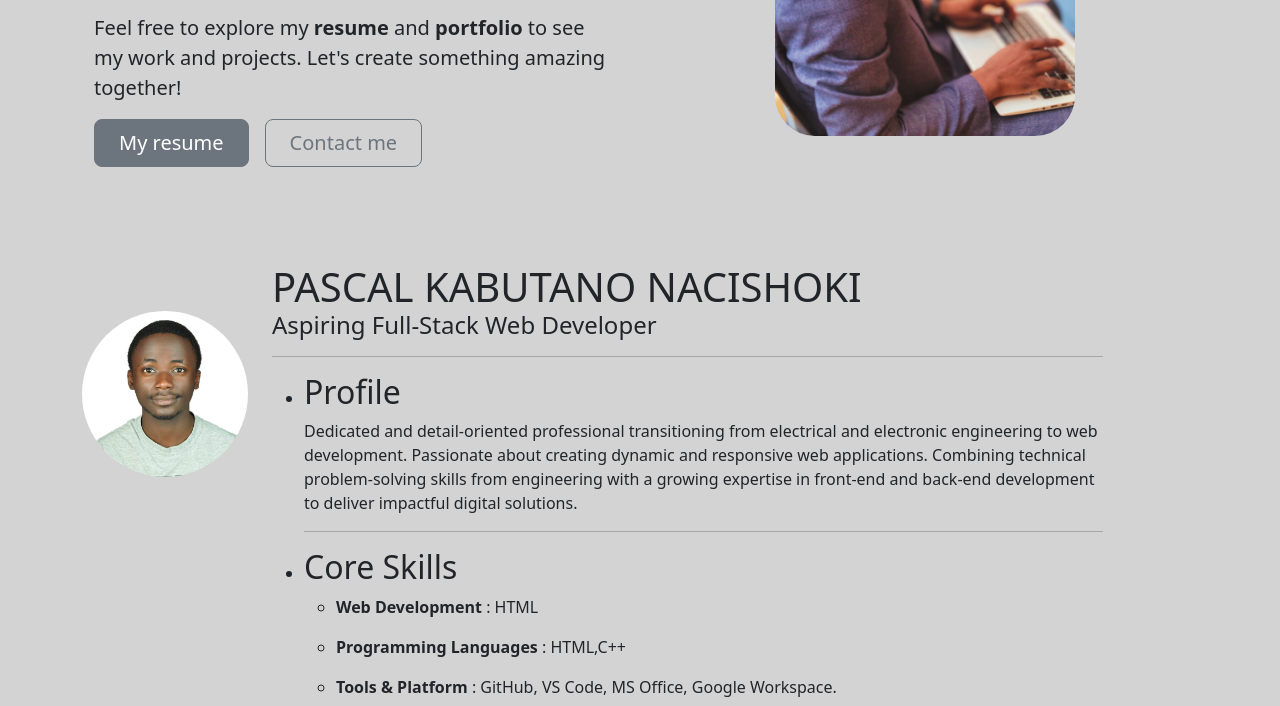
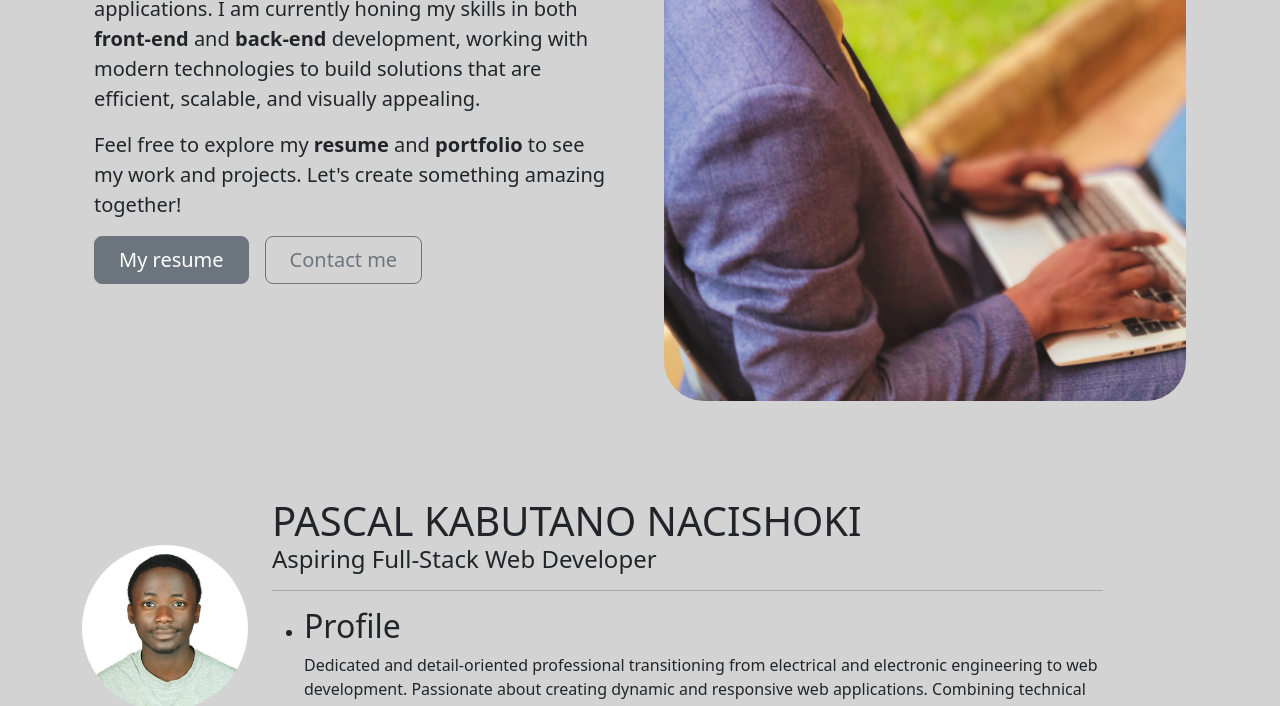
Before and after one commit to pascalnachi/pascal-portfolio, a plain HTML site: page index.html in a window 1280 px wide. Shown: the part 439-1145 px from the top of the page. Drawn offline with nearby package versions, Linux system fonts and the light colour scheme.

Commit message:
style.css

```diff
--- a/style.css
+++ b/style.css
@@ -22,10 +22,10 @@
   }
 
 #hero > div > div > div.col-10.col-sm-8.col-lg-6 > img{
+  width: 100%;
+  height: auto;
   border-radius: 40px;
-  height: 400px;
-  overflow: hidden;
-  position: relative;
+  display: block;
 
 }
 span{
@@ -51,7 +51,5 @@ span{
   margin-bottom: 0;
  }
  section{
-
-  scroll-margin-top: 60px;
-
+  scroll-margin-top: 100px;
  }
```
